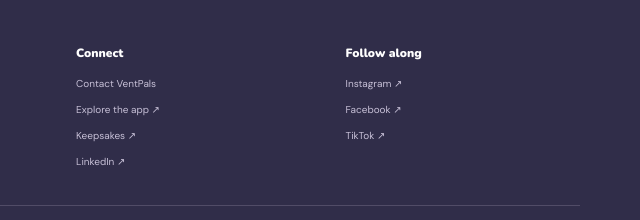
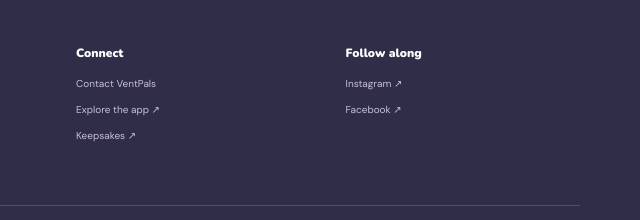
Before and after one commit to kweetnorman/VentPals-Website, a plain HTML site: page index.html in a window 1280 px wide. Shown: the part 5874-6094 px from the top of the page, 640-1280 px from the left. Drawn offline with nearby package versions, Linux system fonts and the light colour scheme.

Commit message:
Remove unverified social profile links

```diff
--- a/index.html
+++ b/index.html
@@ -188,8 +188,8 @@
         <p>Helping children understand themselves before the world tells them who to be.</p>
       </div>
       <div class="footer-column"><h3>Explore</h3><a href="#mission">Our mission</a><a href="#approach">Our approach</a><a href="#flock">Meet the flock</a><a href="#grownups">For grown-ups</a></div>
-      <div class="footer-column"><h3>Connect</h3><a href="mailto:letstalk@ventpals.com">Contact VentPals</a><a href="https://app.ventpals.org/">Explore the app ↗</a><a href="https://keepsakes.ventpals.com/">Keepsakes ↗</a><a href="https://www.linkedin.com/in/shaquetanorman">LinkedIn ↗</a></div>
-      <div class="footer-column"><h3>Follow along</h3><a href="https://www.instagram.com/ventpals_ig/">Instagram ↗</a><a href="https://www.facebook.com/people/VentPals/61587797010080/">Facebook ↗</a><a href="https://www.tiktok.com/@ventpals">TikTok ↗</a></div>
+      <div class="footer-column"><h3>Connect</h3><a href="mailto:letstalk@ventpals.com">Contact VentPals</a><a href="https://app.ventpals.org/">Explore the app ↗</a><a href="https://keepsakes.ventpals.com/">Keepsakes ↗</a></div>
+      <div class="footer-column"><h3>Follow along</h3><a href="https://www.instagram.com/ventpals_ig/">Instagram ↗</a><a href="https://www.facebook.com/people/VentPals/61587797010080/">Facebook ↗</a></div>
     </div>
     <div class="footer-bottom section-wrap"><span>© <span id="year"></span> VentPals. All rights reserved.</span><span>A 501(c)(3) nonprofit organization · Dallas, Texas</span></div>
     <p class="footer-disclaimer section-wrap">VentPals provides educational emotional-literacy resources. It is not therapy, mental-health treatment, diagnosis, or crisis support. Our tools are designed to complement the care and guidance of trusted adults and qualified professionals.</p>
```
